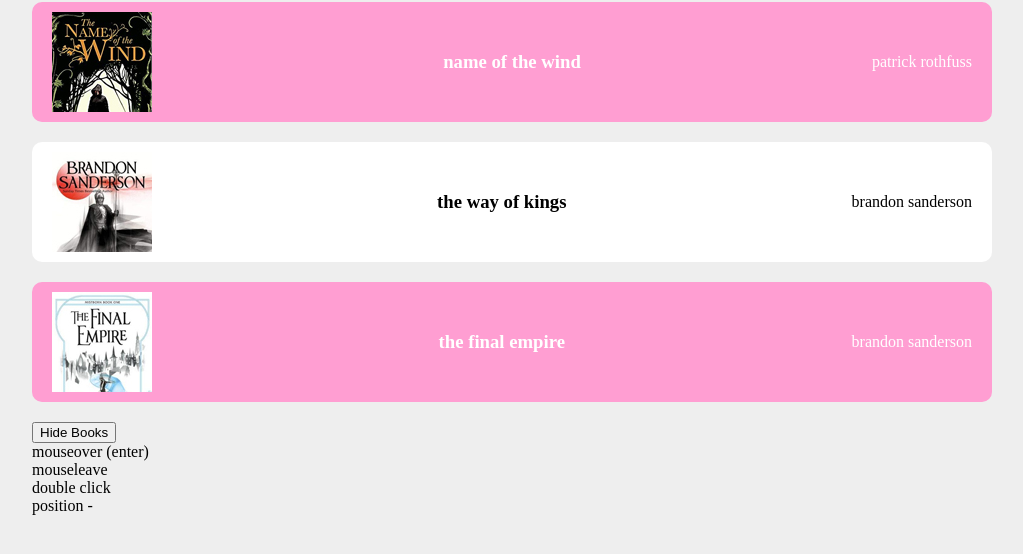
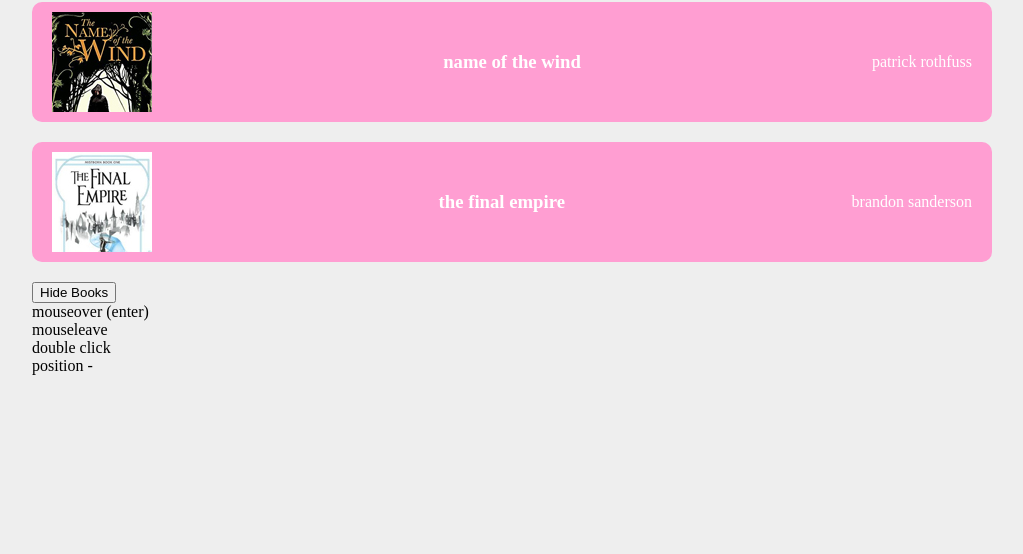
Before and after one commit to wassupdee/Vue-JS-3-Tutorial-for-Beginners, a plain HTML site: page index.html in a window 1280 px wide. Shown: the part 76-630 px from the top of the page, without its empty margins (128-1151 px from the left). Drawn offline with nearby package versions, Linux system fonts and the light colour scheme.

Commit message:
computedプロパティ

```diff
--- a/app.js
+++ b/app.js
@@ -27,6 +27,11 @@ const app = Vue.createApp({
     toggleChangeColor(book){
       book.isFav = !book.isFav
     }
+  },
+  computed: {
+    filteredBooks() {
+      return this.books.filter((book) => book.isFav )
+    }
   }
 })
 
--- a/index.html
+++ b/index.html
@@ -37,7 +37,7 @@
       <div v-if="showBooks">
         <!-- <a :href="url">website</a> -->
         <ul>
-          <li v-for="book in books" :class="{ fav: book.isFav }" @click="toggleChangeColor(book)">
+          <li v-for="book in filteredBooks" :class="{ fav: book.isFav }" @click="toggleChangeColor(book)">
             <img :src="book.img" :alt="book.title">
             <h3>{{ book.title }}</h3>
             <p>{{ book.author }}</p>
```
